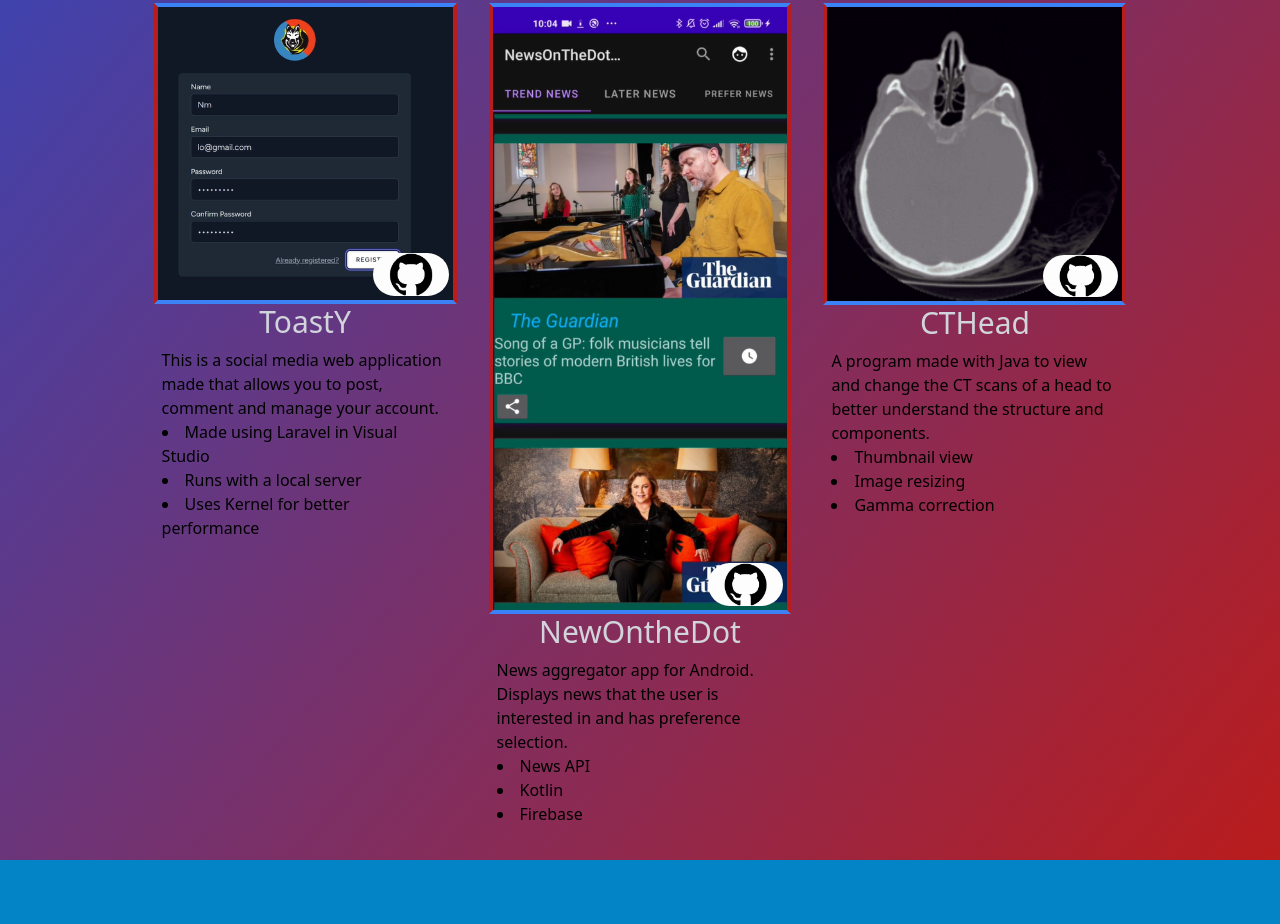
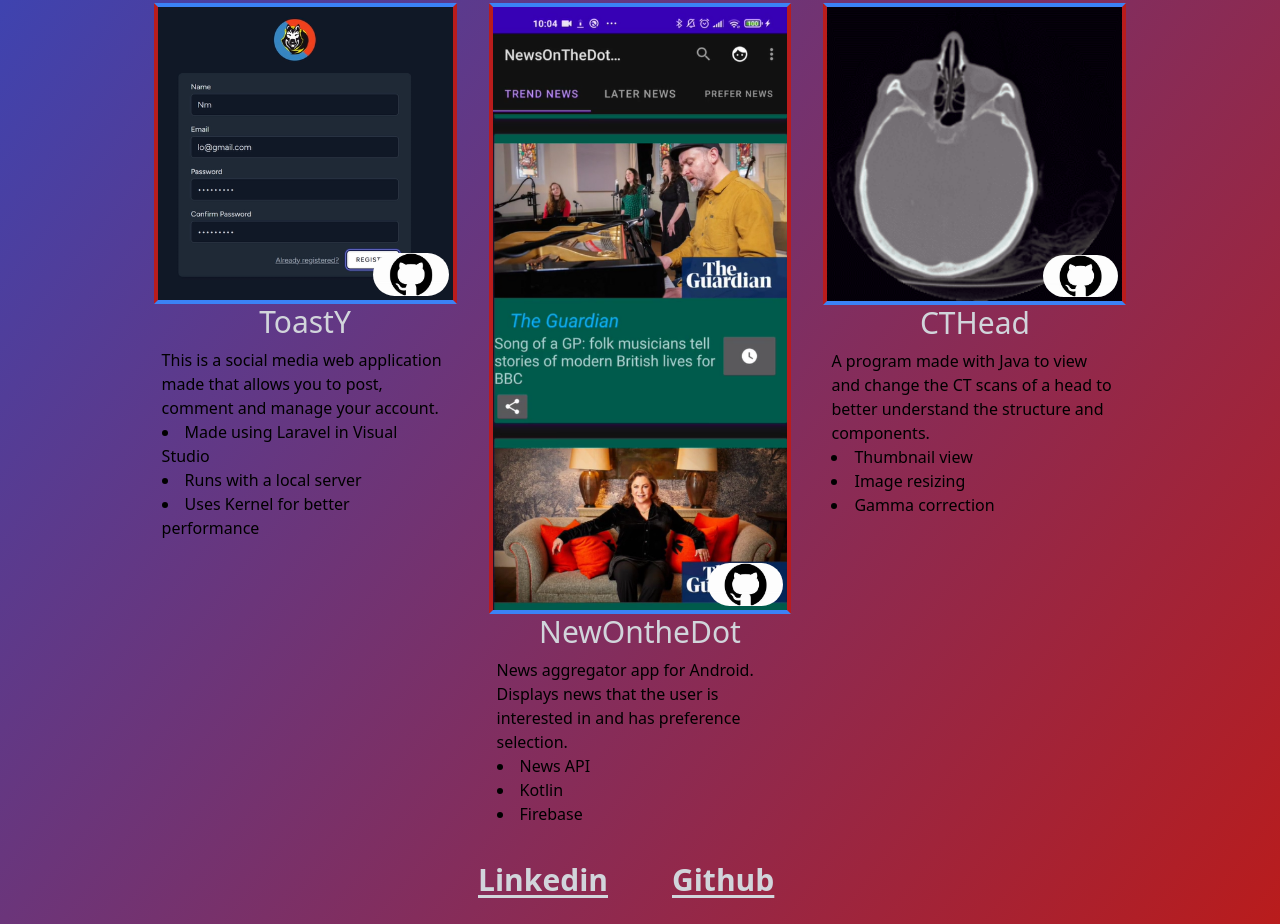
Before and after one commit to ZeTaaT/ZeTaaT.github.io, a plain HTML site: page index.html in a window 1280 px wide. Shown: the part 706-1630 px from the top of the page. Before the commit the page ends 1566 px from the top, so only its background shows below. Drawn offline with nearby package versions, Linux system fonts and the light colour scheme.

Commit message:
Footer Links

```diff
--- a/index.html
+++ b/index.html
@@ -153,6 +153,20 @@
 
        </div>
     </div>
+
+    <footer>
+        <div class="flex items-end justify-center h-16">
+            <div class="grid grid-cols-2 gap-16">
+                <a href="https://www.linkedin.com/in/illia-lobachevskyy-0858921b1/">
+                    <strong class="text-3xl text-gray-300 underline underline-offset-4"> Linkedin </strong>
+                </a>
+                <a href="https://github.com/ZeTaaT">
+                    <strong class="text-3xl text-gray-300 underline underline-offset-4"> Github </strong>
+                </a>
+            </div>
+          </div>
+        <div>
+    </footer>
 </body>
 
 
```
